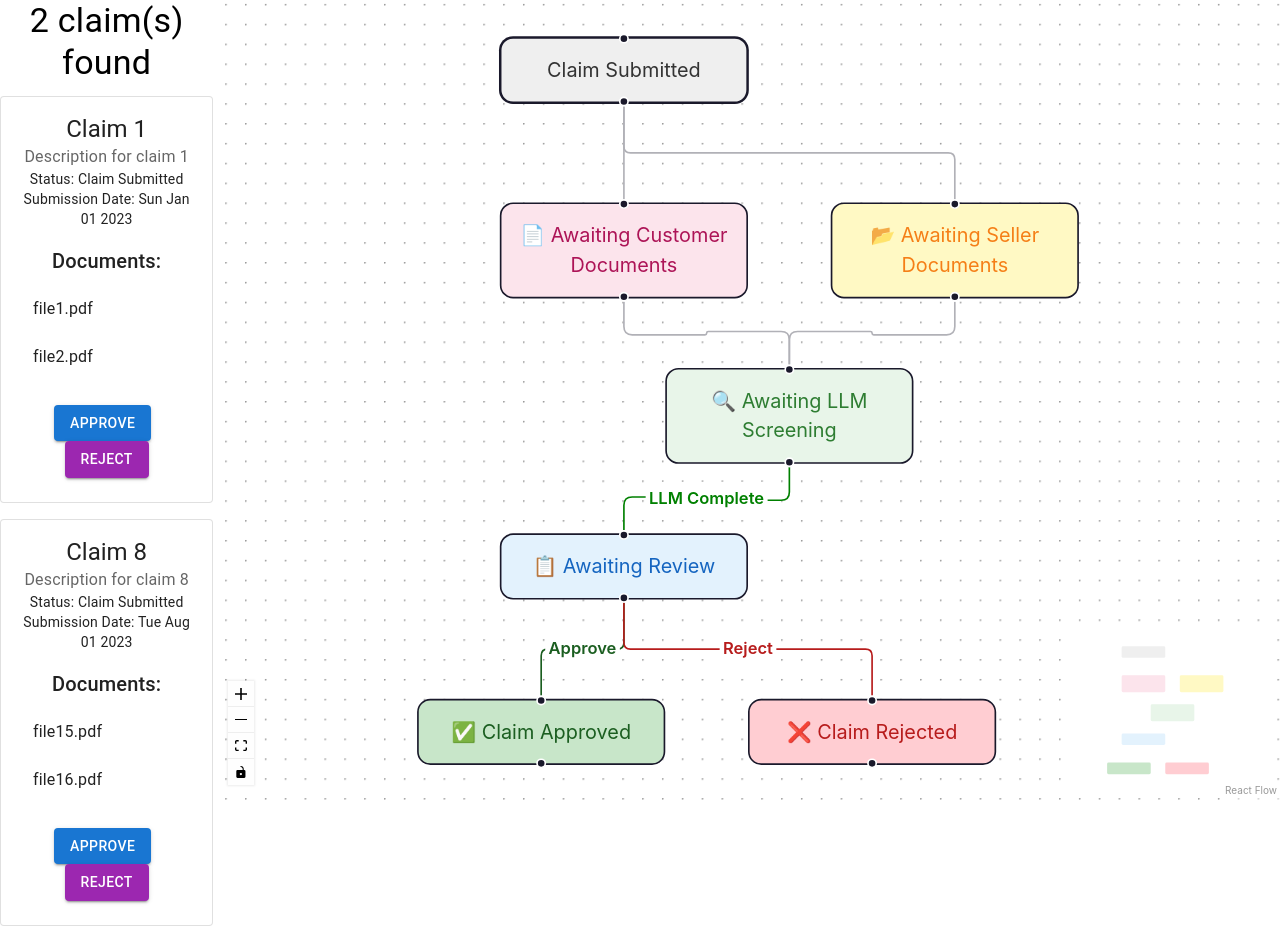
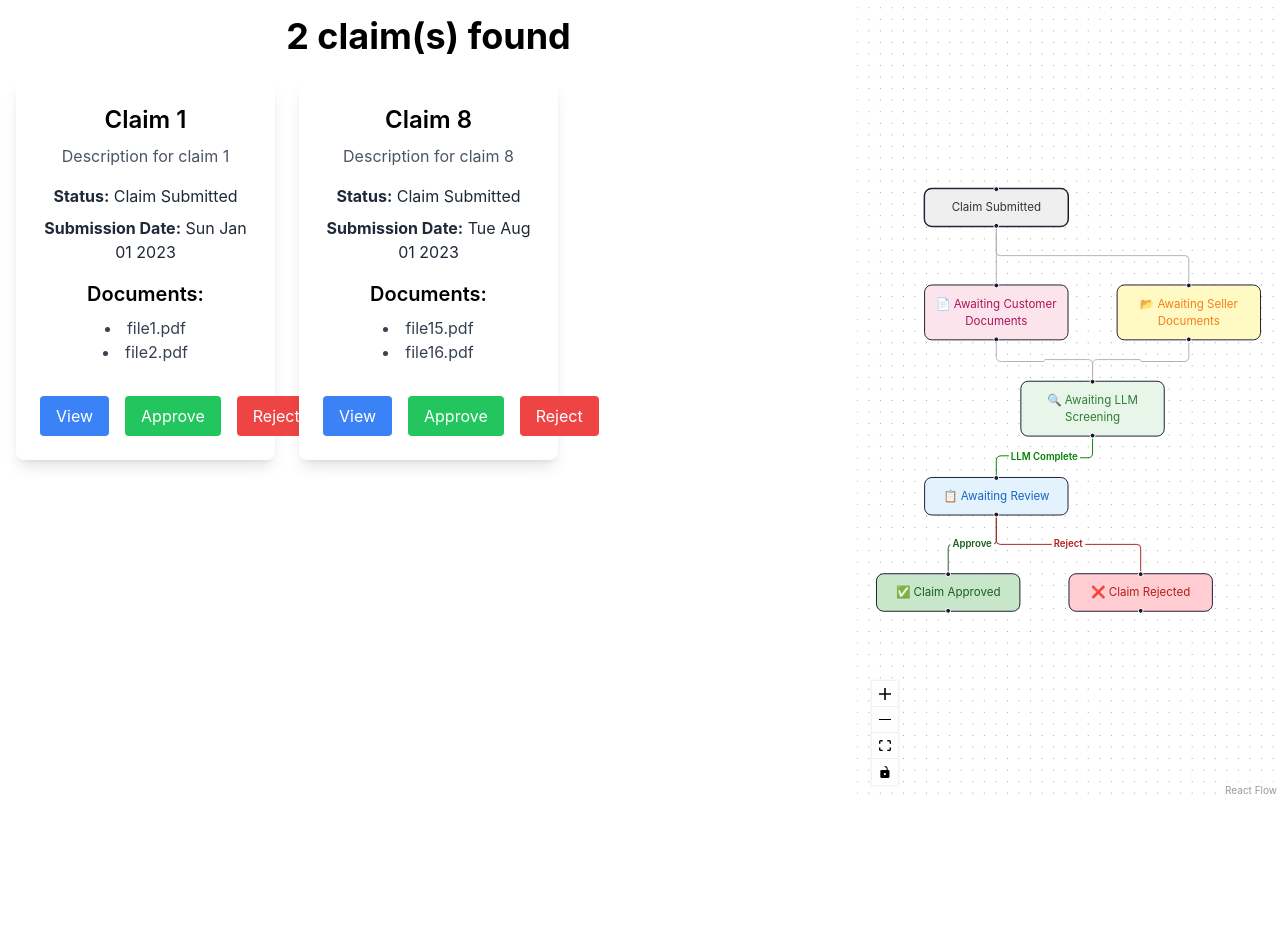
Before and after one commit to Suhas-13/EasyClaim, a React (Create React App) app in the folder frontend/: page /creditCompany in a window 1280 px wide. Both pictures are taken after a click on the element "Claim Submitted". After the commit the page ends 800 px from the top, so only its background shows below. Built offline with nearby package versions, Linux system fonts and the light colour scheme.

Commit message:
feat: improve graph ui

```diff
--- a/frontend/src/components/CreditCompanyUi.tsx
+++ b/frontend/src/components/CreditCompanyUi.tsx
@@ -1,14 +1,4 @@
 import React from "react";
-import {
-  Card,
-  CardContent,
-  Typography,
-  Button,
-  List,
-  ListItem,
-  ListItemText,
-  Box,
-} from "@mui/material";
 import { Status } from "./Graph";
 
 export interface Claim {
@@ -27,56 +17,58 @@ export const CreditCompanyUi = ({
   claims: Claim[];
   setClaimStatus: (id: number, status: Status) => void;
 }) => {
+  const viewClaim = React.useCallback((id: number) => null, []);
+
   return (
-    <div className="min-h-3">
-      <Typography variant="h4" component="h1" gutterBottom>
-        {`${claims.length} claim(s) found`}
-      </Typography>
-      {claims.map((claim) => (
-        <Card key={claim.id} variant="outlined" sx={{ marginBottom: 2 }}>
-          <CardContent>
-            <Typography variant="h5" component="h2">
-              {claim.name}
-            </Typography>
-            <Typography color="textSecondary">{claim.description}</Typography>
-            <Typography variant="body2" component="p">
-              Status: {claim.status}
-            </Typography>
-            <Typography variant="body2" component="p">
-              Submission Date: {claim.submissionDate.toDateString()}
-            </Typography>
-            <Box mt={2}>
-              <Typography variant="h6" component="h3">
-                Documents:
-              </Typography>
-              <List>
-                {claim.documentFiles.map((file, index) => (
-                  <ListItem key={index}>
-                    <ListItemText primary={file} />
-                  </ListItem>
-                ))}
-              </List>
-            </Box>
-            <Box mt={2}>
-              <Button
-                variant="contained"
-                color="primary"
+    <div className="min-h-screen w-full p-4">
+      <h1 className="text-4xl font-bold mb-6 text-center">{`${claims.length} claim(s) found`}</h1>
+      <div className="grid grid-cols-1 sm:grid-cols-2 lg:grid-cols-3 gap-6">
+        {claims.map((claim) => (
+          <div key={claim.id} className="bg-white shadow-lg rounded-lg p-6 flex flex-col justify-between">
+            <div>
+              <h2 className="text-2xl font-semibold mb-2">{claim.name}</h2>
+              <p className="text-gray-600 mb-4">{claim.description}</p>
+              <p className="text-gray-800 mb-2">
+                <strong>Status:</strong> {claim.status}
+              </p>
+              <p className="text-gray-800 mb-4">
+                <strong>Submission Date:</strong>{" "}
+                {claim.submissionDate.toDateString()}
+              </p>
+              <div className="mb-4">
+                <h3 className="text-xl font-semibold mb-2">Documents:</h3>
+                <ul className="list-disc list-inside">
+                  {claim.documentFiles.map((file, index) => (
+                    <li key={index} className="text-gray-700">
+                      {file}
+                    </li>
+                  ))}
+                </ul>
+              </div>
+            </div>
+            <div className="flex space-x-4 mt-4">
+              <button
+                className="bg-blue-500 text-white px-4 py-2 rounded hover:bg-blue-600"
+                onClick={() => viewClaim(claim.id)}
+              >
+                View
+              </button>
+              <button
+                className="bg-green-500 text-white px-4 py-2 rounded hover:bg-green-600"
                 onClick={() => setClaimStatus(claim.id, Status.ClaimApproved)}
-                sx={{ marginRight: 1 }}
               >
                 Approve
-              </Button>
-              <Button
-                variant="contained"
-                color="secondary"
+              </button>
+              <button
+                className="bg-red-500 text-white px-4 py-2 rounded hover:bg-red-600"
                 onClick={() => setClaimStatus(claim.id, Status.ClaimRejected)}
               >
                 Reject
-              </Button>
-            </Box>
-          </CardContent>
-        </Card>
-      ))}
+              </button>
+            </div>
+          </div>
+        ))}
+      </div>
     </div>
   );
 };
--- a/frontend/src/components/Graph.tsx
+++ b/frontend/src/components/Graph.tsx
@@ -141,7 +141,7 @@ export const Graph = ({
   const [edges, setEdges, onEdgesChange] = useEdgesState(initialEdges);
 
   return (
-    <div className="flex w-full">
+    <div className="flex w-1/2">
       <ReactFlow
         nodes={nodes}
         edges={edges}
@@ -152,29 +152,6 @@ export const Graph = ({
       >
         <Background gap={12} size={1} color="#808080" />
         <Controls />
-        <MiniMap
-          nodeColor={(node) => {
-            switch (node.id) {
-              case "1":
-                return "#EFEFEF";
-              case "2":
-                return "#FCE4EC";
-              case "3":
-                return "#FFF9C4";
-              case "4":
-                return "#E8F5E9";
-              case "5":
-                return "#E3F2FD";
-              case "6":
-                return "#C8E6C9";
-              case "7":
-                return "#FFCDD2";
-              default:
-                return "#ddd";
-            }
-          }}
-          maskColor="#ffffff"
-        />
       </ReactFlow>
     </div>
   );
```
